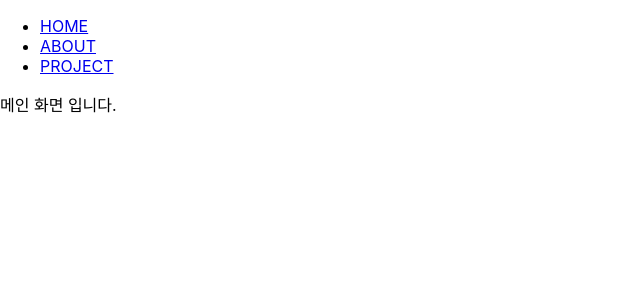
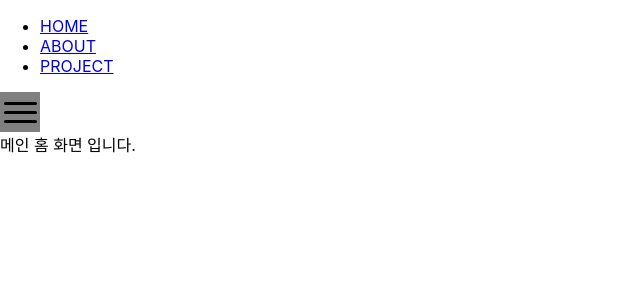
Before and after one commit to jizero1/react-portfolio3, a React (Create React App) app: page / in a window 1280 px wide. Shown: the top 300 px of the page, without its empty margins (0-640 px from the left). Built offline with nearby package versions, Linux system fonts and the light colour scheme.

Commit message:
메뉴 버튼 생성

```diff
--- a/src/pages/Home/Home.css
+++ b/src/pages/Home/Home.css
@@ -0,0 +1,22 @@
+/* 공통으로 사용되는 속성 */
+.common-flex {
+    display: flex;
+    justify-content: center;
+    align-items: center;
+}
+.menu {
+    width: 40px;
+    height: 40px;
+    background-color: grey;
+    flex-direction: column;
+    cursor: pointer;
+}
+.menu-line1,
+.menu-line2,
+.menu-line3 {
+    width: 33px;
+    height: 3px;
+    background-color: black;
+    margin: 3px 0px 3px 0px;
+    border-radius: 10px;
+}
--- a/src/pages/Home/Home.js
+++ b/src/pages/Home/Home.js
@@ -4,7 +4,12 @@ import React from 'react';
 const Home = () => {
     return (
         <div>
-            메인 화면 입니다.
+            <div className="menu common-flex">
+                <div className="menu-line1"></div>
+                <div className="menu-line2"></div>
+                <div className="menu-line3"></div>
+            </div>
+            메인 홈 화면 입니다.
         </div>
     )
 }
```
